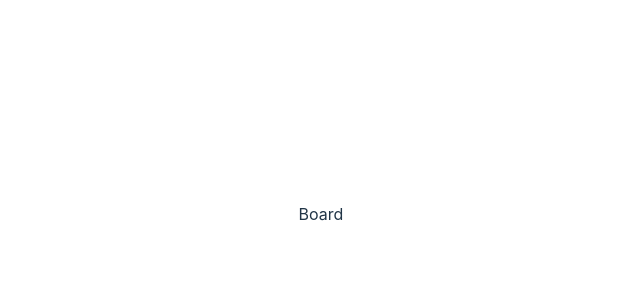
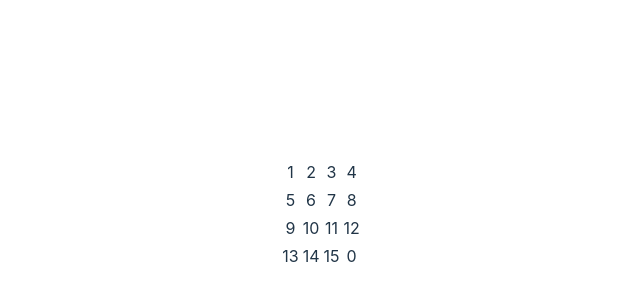
Before and after one commit to clara79dev/15game, a React (Vite) app: page / in a window 1280 px wide. Shown: the part 186-486 px from the top of the page, without its empty margins (319-959 px from the left). Built offline with nearby package versions, Linux system fonts and the light colour scheme.

Commit message:
#2 rendered numbers from App in Board as a table

```diff
--- a/src/App.jsx
+++ b/src/App.jsx
@@ -5,11 +5,13 @@ import './App.css';
 import Board from './components/Board';
 
 function App() {
-  const [count, setCount] = useState(0);
+  const [sequence, setSequence] = useState([
+    1, 2, 3, 4, 5, 6, 7, 8, 9, 10, 11, 12, 13, 14, 15, 0
+  ]);
 
   return (
     <>
-      <Board></Board>
+      <Board sequence={sequence}></Board>
     </>
   );
 }
--- a/src/components/Board.jsx
+++ b/src/components/Board.jsx
@@ -1,5 +1,29 @@
-export default function Board() {
+export default function Board({ sequence }) {
+
+    const splittedSequences = sequence.reduce((acc, val, index) => {
+        const chunkIndex = Math.floor(index / 4);
+        if (!acc[chunkIndex]) {
+          acc[chunkIndex] = [];
+        }
+        acc[chunkIndex].push(val);
+        return acc;
+      }, []);
+
     return (
-        <div>Board</div>
+        <div>
+            <table>
+                { splittedSequences.map((subSeq) => {
+                    return (
+                        <tr>
+                            { subSeq.map((n => {
+                                return (
+                                    <td>{n}</td>
+                                )
+                            }))}
+                        </tr>
+                    );
+                })}
+            </table>
+        </div>
     );
 }
```
